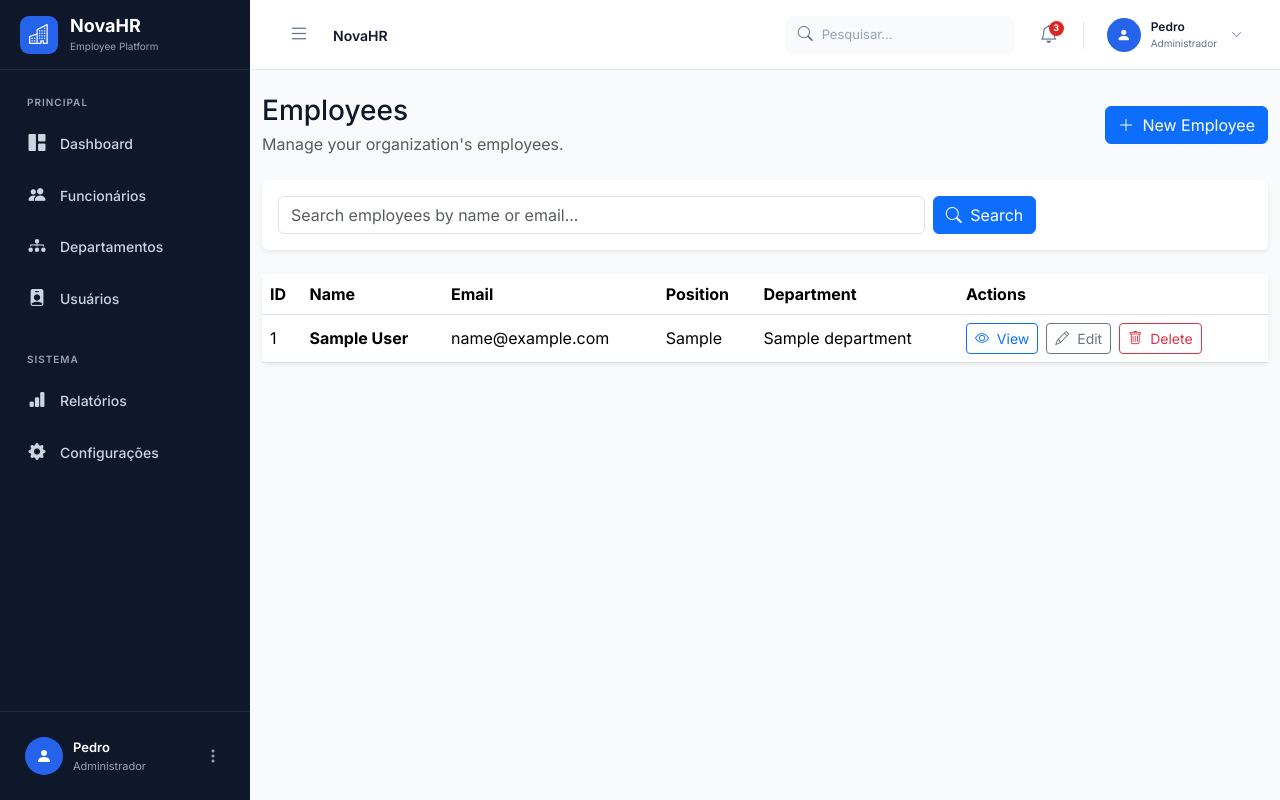
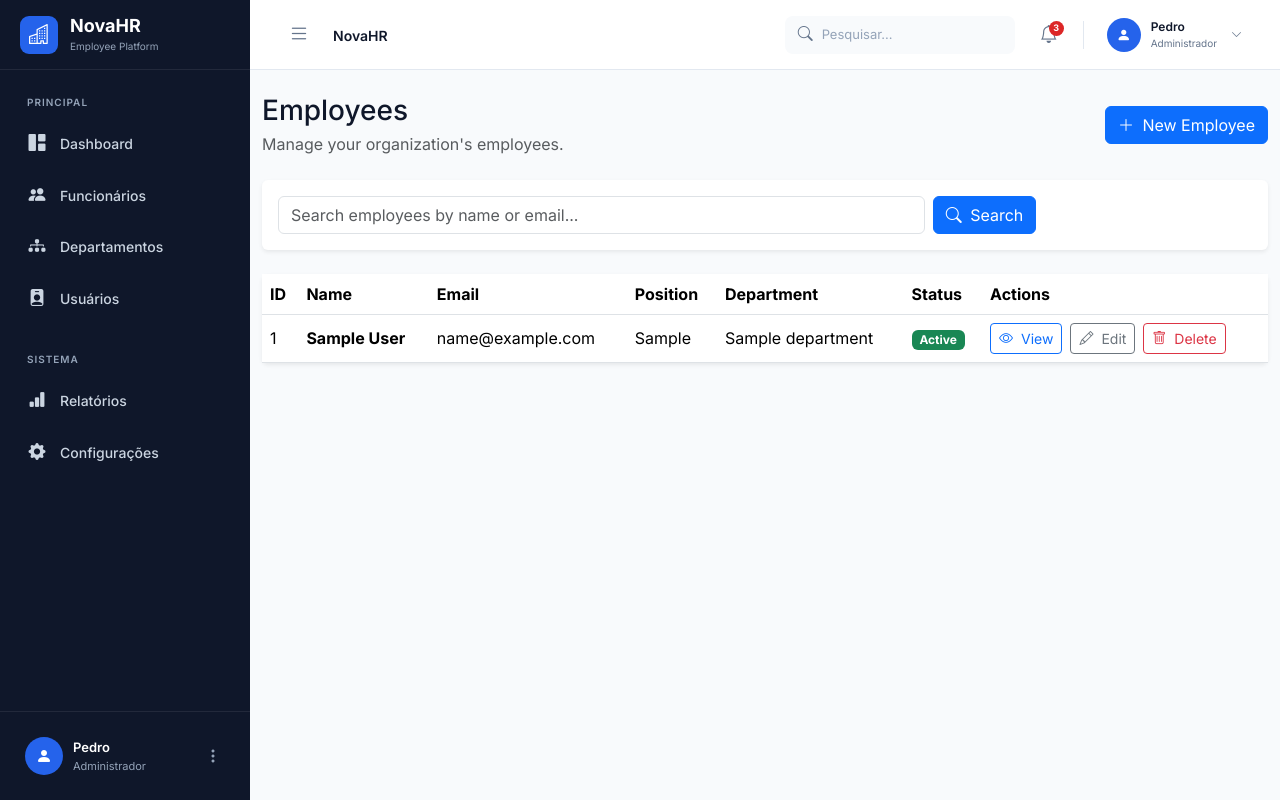
Before and after one commit to panzo1f/employee-management-system, a Flask app: page /employees/ in a window 1280 px wide. Run offline with Flask 3, Linux system fonts and the light colour scheme; tables that the repository leaves empty hold one stand-in row (values such as "Sample post").

Commit message:
feat: show employee status

```diff
--- a/app/templates/employees/list.html
+++ b/app/templates/employees/list.html
@@ -91,6 +91,7 @@ Employees | NovaHR
                                 <th>Email</th>
                                 <th>Position</th>
                                 <th>Department</th>
+                                <th>Status</th>
                                 <th>Actions</th>
                             </tr>
                         </thead>
@@ -122,6 +123,18 @@ Employees | NovaHR
 
                                     <td>
                                         {{ employee.department.name }}
+                                    </td>
+
+                                    <td>
+                                        {% if employee.is_active %}
+                                            <span class="badge bg-success">
+                                                Active
+                                            </span>
+                                        {% else %}
+                                            <span class="badge bg-secondary">
+                                                Inactive
+                                            </span>
+                                        {% endif %}
                                     </td>
 
                                     <td>
```
